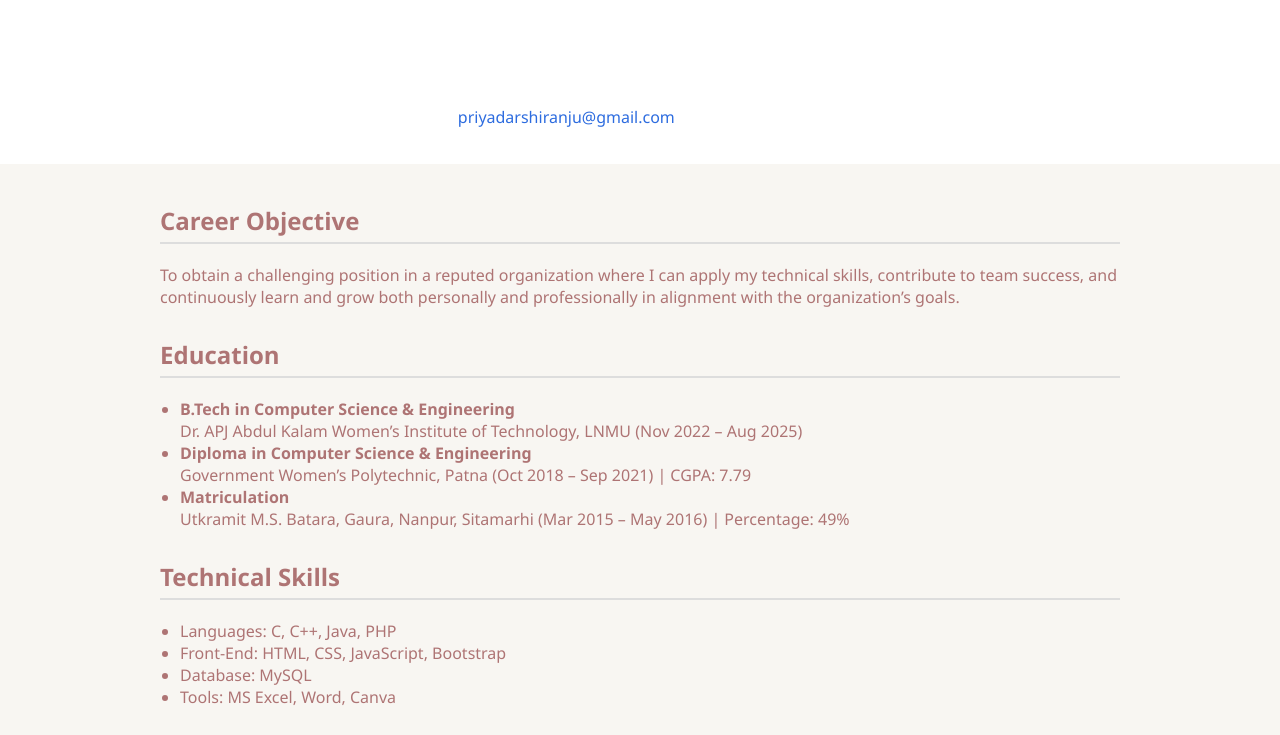
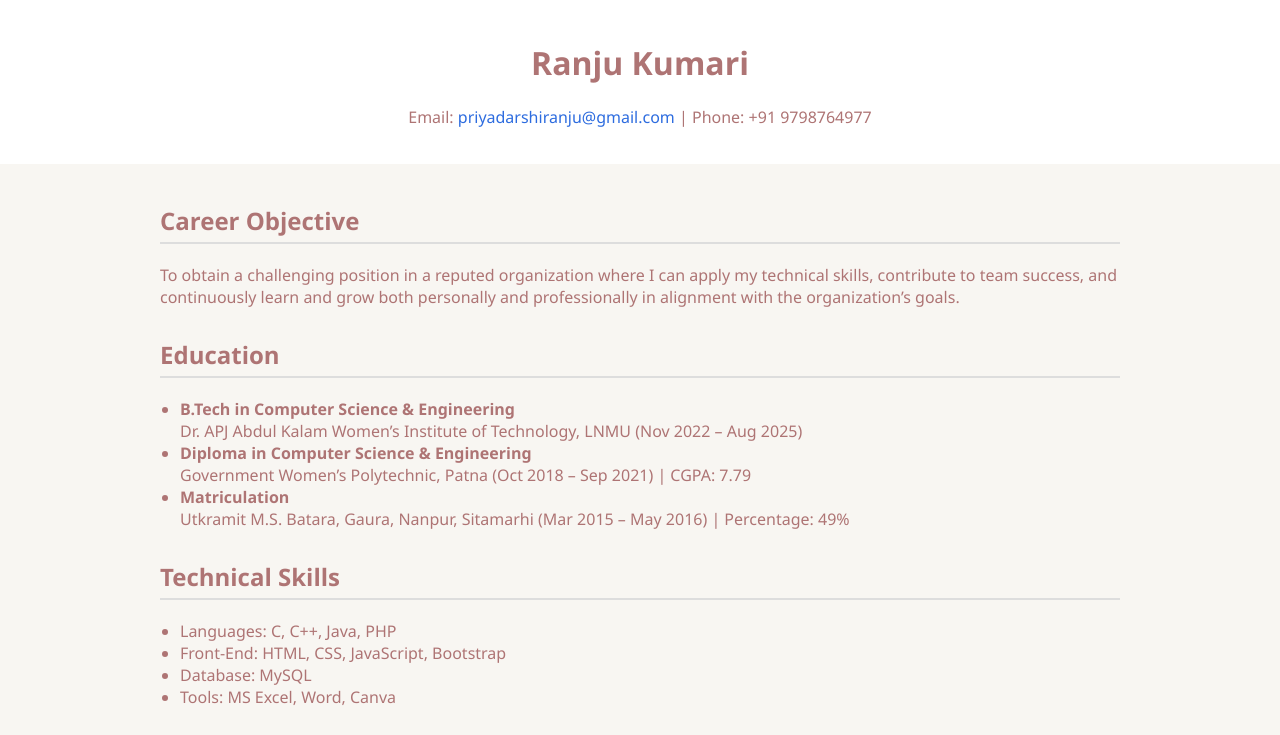
Before and after one commit to metadamen/ranju, a plain HTML site: page index.html in a window 1280 px wide. Shown: the top 735 px of the page. Drawn offline with Linux system fonts and the light colour scheme.

Commit message:
Update index.html

```diff
--- a/index.html
+++ b/index.html
@@ -14,7 +14,7 @@
     }
     header {
       background-color: #fff;
-      color: white;
+      color: ae7474;
       padding: 20px;
       text-align: center;
     }
```
